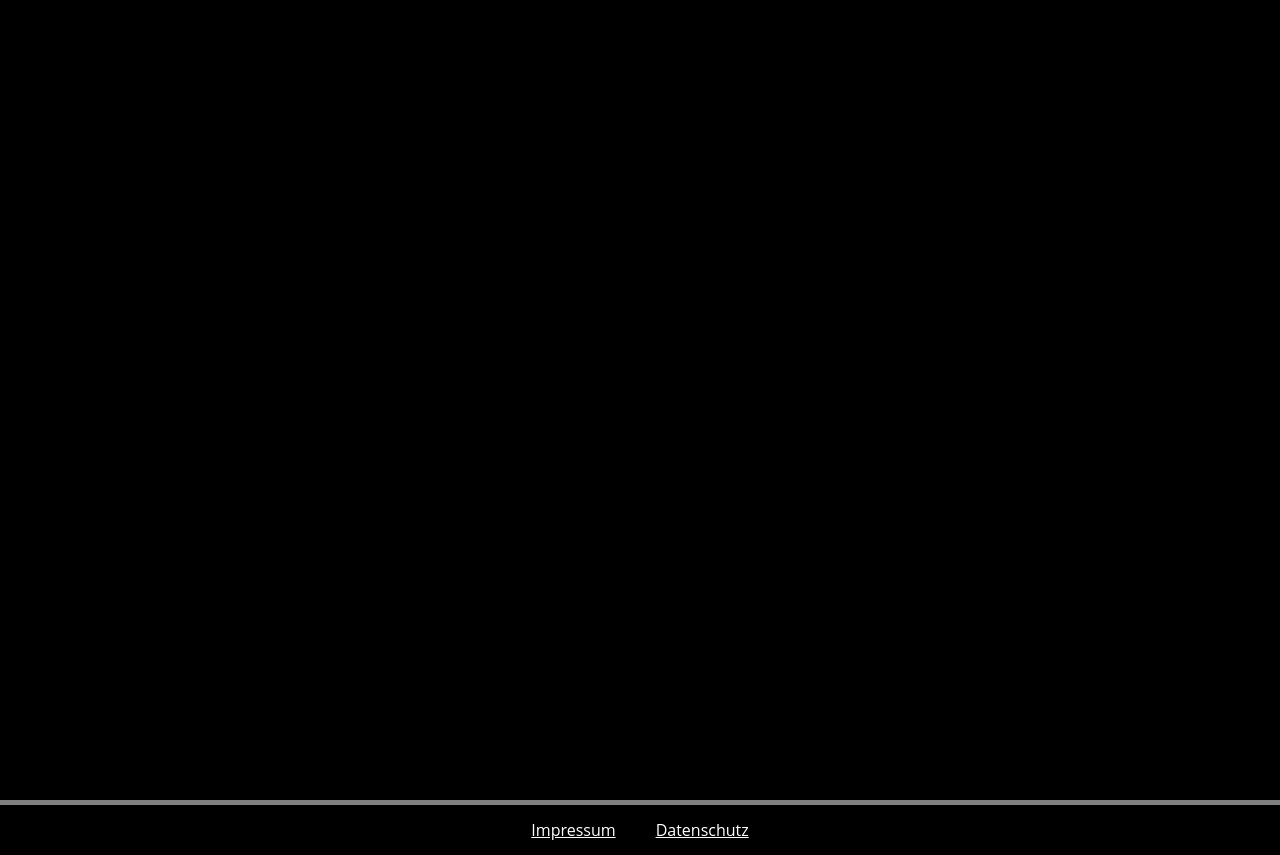
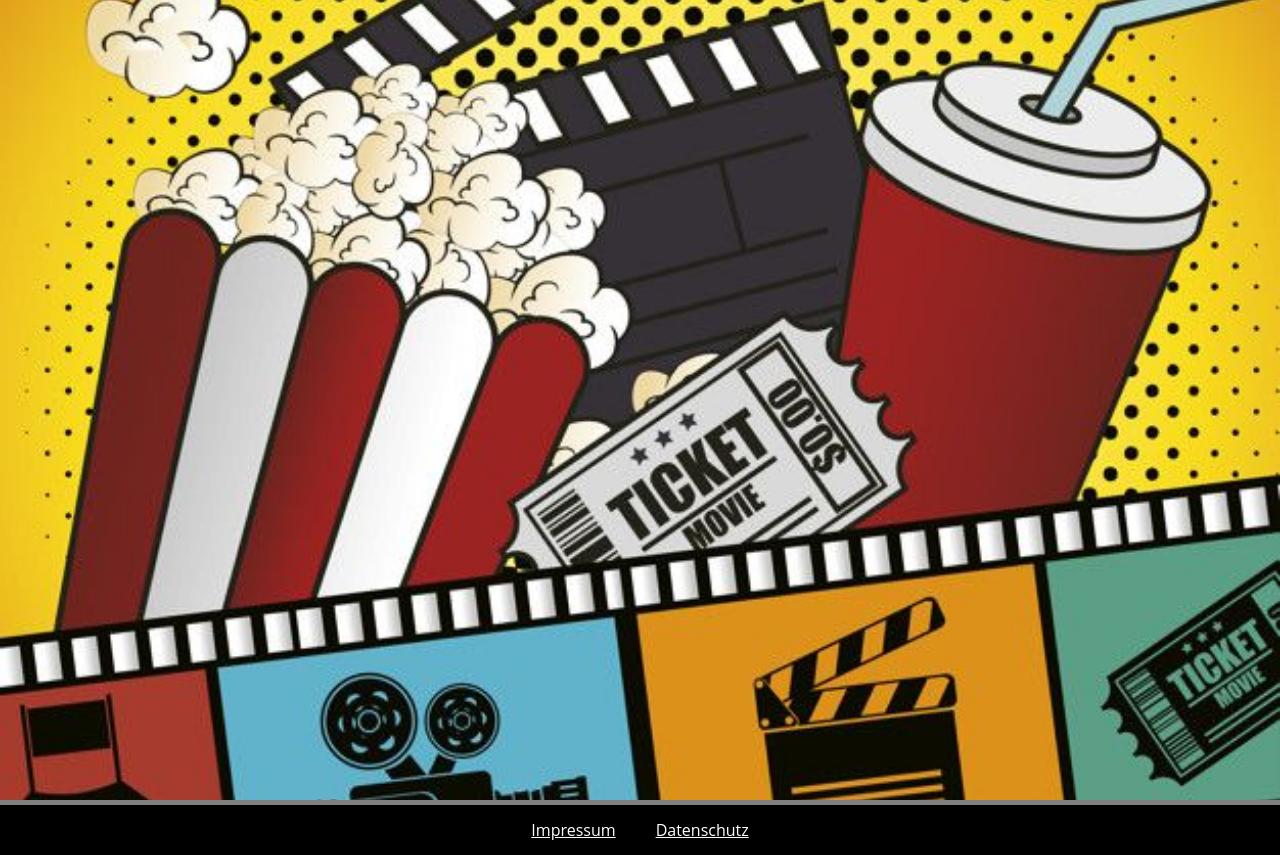
Before and after one commit to offSimonEsders/videoflix-frontend, an Angular app: page /login in a window 1280 px wide. Built offline with nearby package versions, Linux system fonts and the light colour scheme.

Commit message:
login background img

```diff
--- a/src/app/login/login.component.scss
+++ b/src/app/login/login.component.scss
@@ -3,4 +3,8 @@
   width: 100%;
   height: 100dvh;
   background-color: black;
+  background-image: url("../../assets/login/background.jpg");
+  background-repeat: no-repeat;
+  background-position: center;
+  background-size: cover;
 }
```
Also changed, not shown: src/assets/login/background.jpg (added), src/assets/login/url.txt (added).
